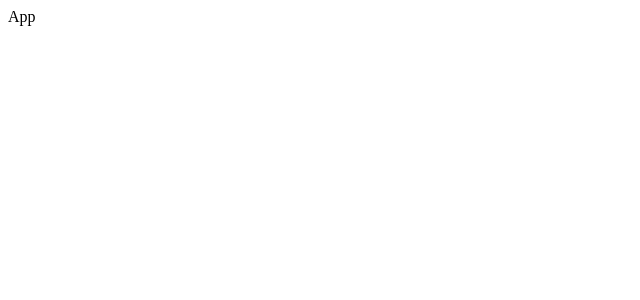
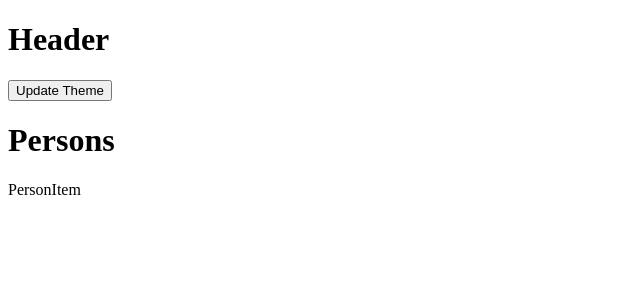
Before and after one commit to subashpenneru/reactjs-practice-examples, a React (Create React App) app: page / in a window 1280 px wide. Shown: the top 300 px of the page, without its empty margins (0-640 px from the left). Built offline with nearby package versions, Linux system fonts and the light colour scheme.

Commit message:
context practice

```diff
--- a/src/App.js
+++ b/src/App.js
@@ -1,7 +1,25 @@
 import React from 'react';
 
+import { ThemeContextProvider } from './context/theme';
+import Header from './Header';
+import Persons from './Persons';
+
 const App = () => {
-  return <div>App</div>;
+  console.log('APP');
+  // useEffect(() => {
+  //   console.log('Effect APP');
+  // }, []);
+
+  return (
+    <ThemeContextProvider>
+      <div>
+        <Header />
+        <main>
+          <Persons />
+        </main>
+      </div>
+    </ThemeContextProvider>
+  );
 };
 
 export default App;
--- /dev/null
+++ b/src/Header.js
@@ -0,0 +1,25 @@
+import React, { useEffect } from 'react';
+import { useTheme } from './context/theme';
+
+const Header = () => {
+  console.log('Header');
+
+  const { setTheme } = useTheme();
+
+  // useEffect(() => {
+  //   console.log('Effect Header');
+  // }, []);
+
+  const onBtnClick = () => {
+    setTheme((prev) => (prev === 'light' ? 'dark' : 'light'));
+  };
+
+  return (
+    <div>
+      <h1>Header</h1>
+      <button onClick={onBtnClick}>Update Theme</button>
+    </div>
+  );
+};
+
+export default Header;
--- /dev/null
+++ b/src/PersonItem.js
@@ -0,0 +1,15 @@
+import React, { useEffect } from 'react';
+import { useTheme } from './context/theme';
+
+const PersonItem = () => {
+  const { theme } = useTheme();
+  console.log('PersonItem', theme);
+
+  // useEffect(() => {
+  //   console.log('Effect PersonItem');
+  // }, []);
+
+  return <div>PersonItem</div>;
+};
+
+export default PersonItem;
--- /dev/null
+++ b/src/Persons.js
@@ -0,0 +1,22 @@
+import React, { useEffect } from 'react';
+import { useTheme } from './context/theme';
+import PersonItem from './PersonItem';
+
+const Persons = () => {
+  // const { theme } = useTheme();
+
+  console.log('Persons');
+
+  // useEffect(() => {
+  //   console.log('Effect Persons');
+  // }, []);
+
+  return (
+    <div>
+      <h1>Persons</h1>
+      <PersonItem />
+    </div>
+  );
+};
+
+export default Persons;
--- /dev/null
+++ b/src/context/theme.js
@@ -0,0 +1,28 @@
+import React, { useContext, useEffect, useState } from 'react';
+
+export const ThemeContext = React.createContext({
+  theme: 'light',
+  setTheme: () => {},
+});
+
+export const ThemeContextProvider = ({ children }) => {
+  const [theme, setTheme] = useState('light');
+
+  console.log('ThemeContext', theme);
+
+  // useEffect(() => {
+  //   console.log('Effect ThemeContext');
+  // }, []);
+
+  return (
+    <ThemeContext.Provider value={{ theme, setTheme }}>
+      {children}
+    </ThemeContext.Provider>
+  );
+};
+
+export const useTheme = () => {
+  const { theme, setTheme } = useContext(ThemeContext);
+
+  return { theme, setTheme };
+};
```
